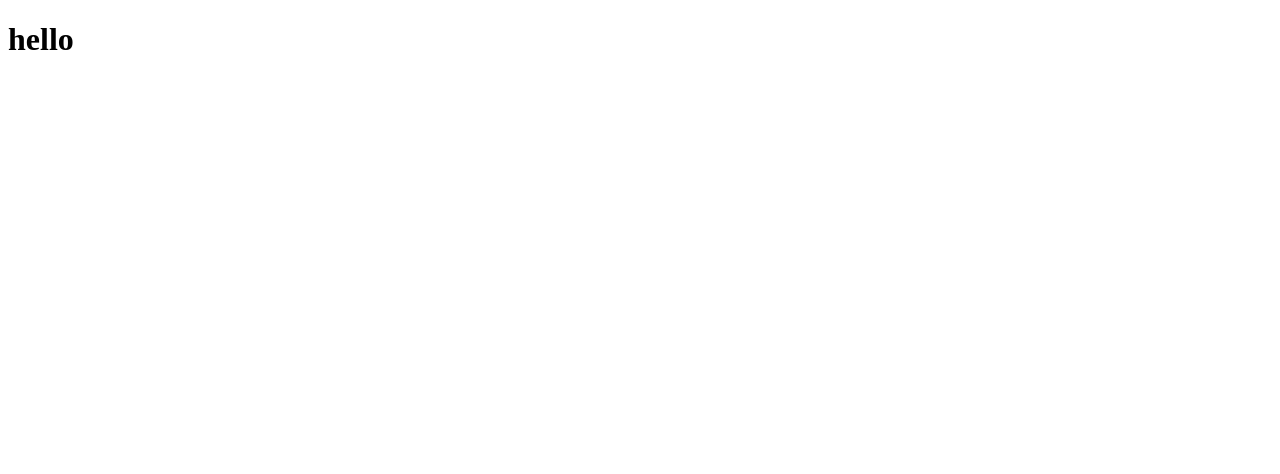
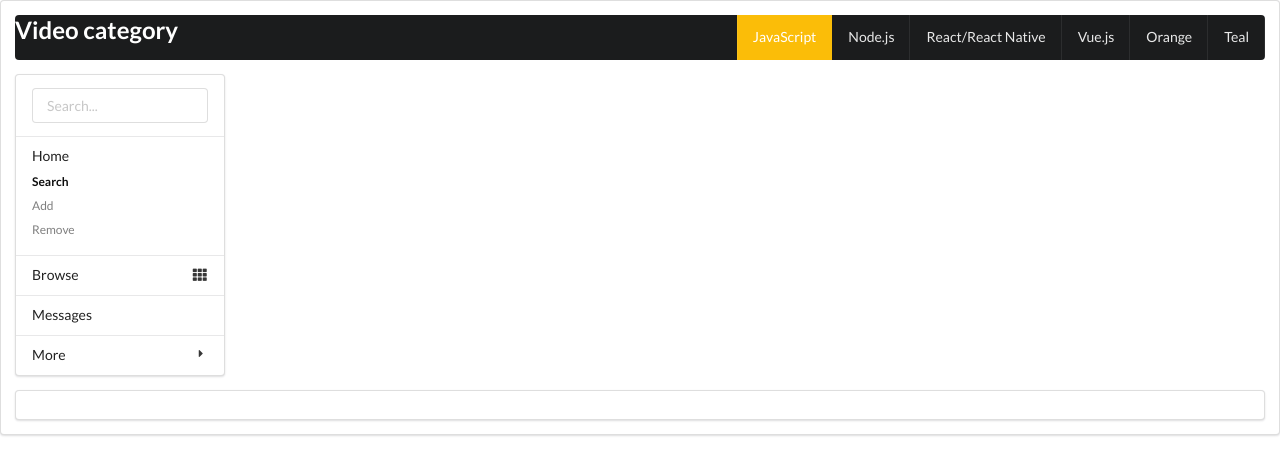
Before and after one commit to KogaYamada/video-recommender, a React (Create React App) app: page / in a window 1280 px wide. Shown: the top 474 px of the page. Built offline with nearby package versions, Linux system fonts and the light colour scheme.

Commit message:
add semantic ui

```diff
--- a/package.json
+++ b/package.json
@@ -9,7 +9,8 @@
     "axios": "^0.19.2",
     "react": "^16.13.1",
     "react-dom": "^16.13.1",
-    "react-scripts": "3.4.1"
+    "react-scripts": "3.4.1",
+    "semantic-ui-react": "^0.88.2"
   },
   "scripts": {
     "start": "react-scripts start",
--- a/public/index.html
+++ b/public/index.html
@@ -8,6 +8,10 @@
     <meta
       name="description"
       content="Web site created using create-react-app"
+    />
+    <link
+      rel="stylesheet"
+      href="https://cdnjs.cloudflare.com/ajax/libs/semantic-ui/2.4.1/semantic.min.css"
     />
     <link rel="apple-touch-icon" href="%PUBLIC_URL%/logo192.png" />
     <!--
--- a/src/components/App.js
+++ b/src/components/App.js
@@ -1,11 +1,13 @@
 import React, { useState } from 'react';
 import SearchBar from './SearchBar';
 import SideBar from './SideBar';
+import TopBar from './TopBar';
 import youtube from '../config/youtube';
 
 const KEY = 'AIzaSyAfub-68QTWGpc5-_LqzSWjb5q9vS_A2SQ';
 
 const App = () => {
+  const [category, setCategory] = useState('javascript');
   const onTermSubmit = async (term) => {
     const response = await youtube.get('/search', {
       params: {
@@ -16,9 +18,12 @@ const App = () => {
       },
     });
   };
+
   return (
-    <div>
+    <div className="ui segment">
+      <TopBar setCategory={setCategory} />
       <SideBar />
+      <div className="ui segment"></div>
     </div>
   );
 };
--- a/src/components/SideBar.js
+++ b/src/components/SideBar.js
@@ -1,9 +1,40 @@
-import React, { useState } from 'react';
+import React from 'react';
 
 const SideBar = () => {
   return (
-    <div>
-      <h1>hello</h1>
+    <div class="ui vertical menu">
+      <div class="item">
+        <div class="ui input">
+          <input type="text" placeholder="Search..." />
+        </div>
+      </div>
+      <div class="item">
+        Home
+        <div class="menu">
+          <a class="active item">Search</a>
+          <a class="item">Add</a>
+          <a class="item">Remove</a>
+        </div>
+      </div>
+      <a class="item">
+        <i class="grid layout icon"></i> Browse
+      </a>
+      <a class="item">Messages</a>
+      <div class="ui dropdown item">
+        More
+        <i class="dropdown icon"></i>
+        <div class="menu">
+          <a class="item">
+            <i class="edit icon"></i> Edit Profile
+          </a>
+          <a class="item">
+            <i class="globe icon"></i> Choose Language
+          </a>
+          <a class="item">
+            <i class="settings icon"></i> Account Settings
+          </a>
+        </div>
+      </div>
     </div>
   );
 };
--- /dev/null
+++ b/src/components/TopBar.js
@@ -0,0 +1,44 @@
+import React from 'react';
+
+const TopBar = ({ setCategory }) => {
+  /**
+   * TopBarのアクティブパネルの切り替え用の関数
+   */
+  const colorChangeTopBar = (event) => {
+    const menus = document.querySelectorAll('.item');
+    menus.forEach((el) => {
+      el.classList.remove('active');
+    });
+    // クリックした要素にactiveクラスを追加
+    event.target.classList.add('active');
+    // クリックした要素のタイトルをcategoryにセット
+    setCategory(event.target.innerHTML);
+  };
+  return (
+    <div>
+      <div className="ui inverted menu">
+        <h2 style={{ color: 'white' }}>Video category</h2>
+        <a onClick={colorChangeTopBar} className="yellow right item active">
+          JavaScript
+        </a>
+        <a onClick={colorChangeTopBar} className="green item ">
+          Node.js
+        </a>
+        <a onClick={colorChangeTopBar} className="blue item">
+          React/React Native
+        </a>
+        <a onClick={colorChangeTopBar} className="teal item">
+          Vue.js
+        </a>
+        <a onClick={colorChangeTopBar} className="orange item">
+          Orange
+        </a>
+        <a onClick={colorChangeTopBar} className="olive item">
+          Teal
+        </a>
+      </div>
+    </div>
+  );
+};
+
+export default TopBar;
```
Also changed, not shown: 1 other file (tests, documents, lock files or other folders).
